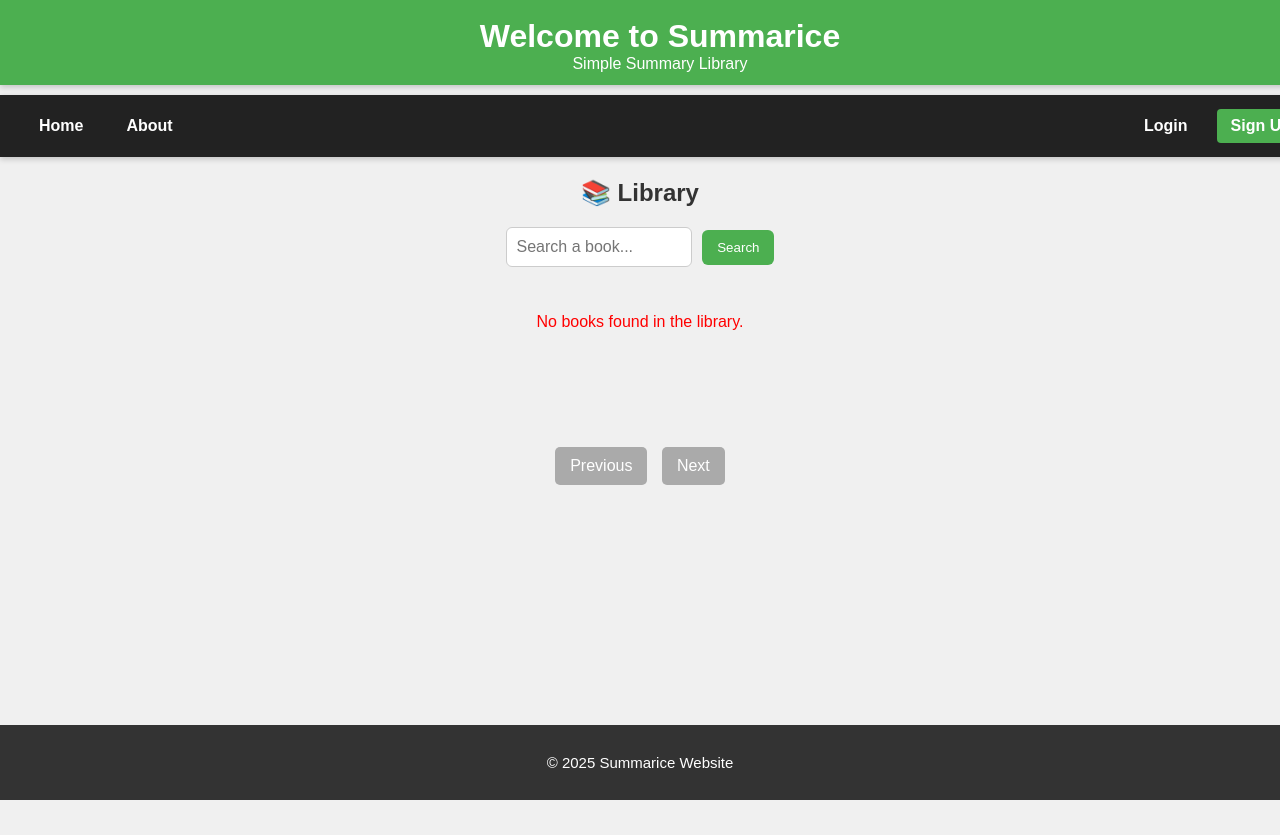
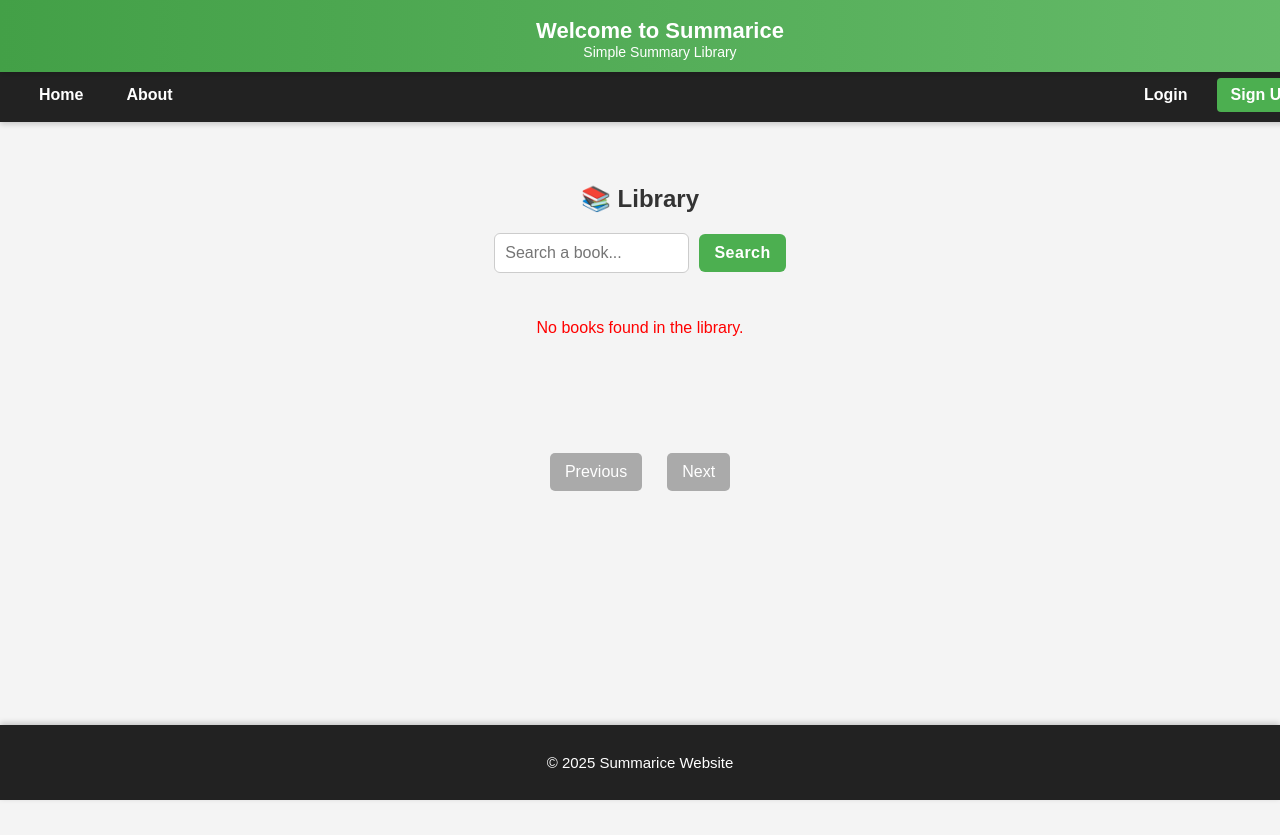
Before and after one commit to GHav1/summarice, a PHP site: page /book_library.php in a window 1280 px wide. Before the commit the page ends 800 px from the top, so only its background shows below. Run offline with PHP 8.4, Linux system fonts and the light colour scheme.

Commit message:
Update styles.css

```diff
--- a/summarice/styles.css
+++ b/summarice/styles.css
@@ -3,57 +3,68 @@ html, body {
     height: 100%;
     margin: 0;
     padding: 0;
+    box-sizing: border-box;
 }
 
 body {
     font-family: Arial, sans-serif;
-    background-color: #f0f0f0;
+    background-color: #f4f4f4;
     color: #333;
     display: flex;
     flex-direction: column;
+    min-height: 100vh;
+    margin: 0;
+    padding-top: 125px; /* header (≈65px) + navbar (≈60px) */
+    padding-bottom: 100px; /* footer */
+    overflow-x: hidden;
 }
 
 /* ---------- Header ---------- */
 header {
-    background-color: #4CAF50;
+    position: fixed;
+    top: 0;
+    left: 0;
+    width: 100%;
+    background: linear-gradient(90deg, #43a047, #66bb6a);
     color: white;
-    padding: 15px;
     text-align: center;
+    padding: 12px 0;
+    z-index: 1000;
+    box-shadow: 0 2px 6px rgba(0, 0, 0, 0.2);
+}
+
+header h1 {
+    margin: 0;
+    font-size: 22px;
+}
+
+header p {
+    margin: 3px 0 0 0;
+    font-size: 14px;
 }
 
 /* ---------- Navigation Bar ---------- */
-
-/* Default navbar style for all pages */
-nav {
-    background-color: #333;
-    overflow: hidden;
-    padding: 18px 30px;
+.navbar {
+    position: fixed;
+    top: 68px; /* directly below header */
+    left: 0;
+    width: 100%;
+    background-color: #222;
+    color: white;
     display: flex;
     align-items: center;
-    justify-content: flex-start;
+    justify-content: space-between;
+    padding: 10px 25px;
+    z-index: 999;
+    box-shadow: 0 2px 6px rgba(0, 0, 0, 0.2);
 }
 
-/* Navbar with left and right sections (used on all main pages) */
-nav.navbar {
-    display: flex;
-    align-items: center;
-    /* keep left items left; .nav-right will push itself to the right using margin-left:auto */
-}
-
-/* Left/right containers */
 .nav-left,
 .nav-right {
     display: flex;
     align-items: center;
 }
 
-/* Use auto margin to push .nav-right to the far right — works even if .nav-right is empty */
-.nav-right {
-    margin-left: auto;
-}
-
-/* Nav link styles */
-nav a,
 .nav-left a,
 .nav-right a {
     color: white;
@@ -62,176 +73,179 @@ nav a,
     font-size: 16px;
     padding: 8px 14px;
     border-radius: 4px;
-    display: inline-block;
     margin-right: 15px;
     transition: background-color 0.3s ease, color 0.3s ease;
+    white-space: nowrap;
 }
 
-/* Remove margin for last link */
-nav a:last-child,
 .nav-left a:last-child,
 .nav-right a:last-child {
     margin-right: 0;
 }
 
-/* Hover and active effects */
-nav a:hover,
 .nav-left a:hover,
 .nav-right a:hover {
     background-color: #4CAF50;
-    color: white;
 }
 
-nav a.active {
-    text-decoration: underline;
-}
-
-/* ---------- Username + Logout ---------- */
 .username {
-    color: white;
+    color: #ddd;
     font-weight: bold;
     margin-right: 15px;
 }
 
+/* ---------- Buttons (Unified) ---------- */
+button,
+.login-form button,
+.signup-form button,
+.search-container button,
 .logout-btn {
-    background-color: #dc3545;
+    background: linear-gradient(90deg, #4CAF50, #66bb6a);
     color: white;
-    padding: 8px 14px;
-    border-radius: 5px;
+    border: none;
+    padding: 10px 16px;
+    border-radius: 6px;
+    font-size: 16px;
+    font-weight: bold;
+    cursor: pointer;
     text-decoration: none;
-    font-weight: bold;
-    transition: background-color 0.3s ease;
+    display: inline-block;
+    transition: all 0.3s ease;
+    letter-spacing: 0.5px;
+    white-space: nowrap;
 }
 
+button:hover,
+.login-form button:hover,
+.signup-form button:hover,
+.search-container button:hover,
 .logout-btn:hover {
-    background-color: #c82333;
+    background: linear-gradient(90deg, #388e3c, #4caf50);
+    transform: scale(1.05);
 }
 
-/* ---------- Page Content Centering ---------- */
+/* Logout button override */
+.logout-btn {
+    background: linear-gradient(90deg, #e53935, #ef5350);
+}
+.logout-btn:hover {
+    background: linear-gradient(90deg, #c62828, #e53935);
+    transform: scale(1.05);
+}
+
+/* ---------- Main Content ---------- */
 main {
     flex: 1;
-    padding: 40px 20px;
-    min-height: 70vh;
     display: flex;
     flex-direction: column;
+    align-items: center;
+    justify-content: flex-start;
+    padding: 40px 20px;
+    text-align: center;
+    min-height: calc(100vh - 250px);
+}
+
+/* ---------- Library Section ---------- */
+.library-section {
+    width: 100%;
+    max-width: 900px;
+    margin: 0 auto;
+}
+
+.search-container {
+    margin-top: 20px;
+    margin-bottom: 30px;
+}
+
+.search-container form {
+    display: flex;
     justify-content: center;
     align-items: center;
-    text-align: center;
+    gap: 10px;
+    flex-wrap: wrap;
 }
 
-main section {
-    max-width: 800px;
+.search-container input[type="text"] {
+    width: 60%;
+    padding: 10px;
+    border-radius: 6px;
+    border: 1px solid #ccc;
+    font-size: 15px;
+    transition: border-color 0.3s ease;
 }
 
-main h2,
-main p {
-    text-align: center;
+.search-container input[type="text"]:focus {
+    border-color: #4CAF50;
+    outline: none;
 }
 
-/* ---------- Login Page Styling ---------- */
-.login-section {
-    background-color: #ffffff;
-    padding: 2em;
-    border-radius: 12px;
-    box-shadow: 0 4px 15px rgba(0, 0, 0, 0.15);
-    width: 100%;
-    max-width: 400px;
-    text-align: left;
-    margin-top: 40px;
+/* Book Cards */
+.book-list {
+    display: flex;
+    flex-direction: column;
+    gap: 20px;
+    margin-bottom: 120px;
 }
 
-main.login-page {
-    align-items: center;
-    justify-content: center;
+.book-item {
+    background-color: white;
+    border-radius: 10px;
+    padding: 20px;
+    box-shadow: 0 2px 10px rgba(0, 0, 0, 0.1);
+    text-align: left;
+    width: 100%;
+    max-width: 800px;
+    margin: 0 auto;
+    word-wrap: break-word;
+    box-sizing: border-box;
+    transition: transform 0.2s ease, box-shadow 0.2s ease;
 }
 
-.login-section h2 {
-    text-align: center;
-    margin-bottom: 10px;
+/*.book-item:hover {
+    transform: translateY(-3px);
+    box-shadow: 0 4px 16px rgba(0, 0, 0, 0.2);
+}*/
+
+/* ---------- Login & Signup Pages ---------- */
+main.login-page,
+main.signup-page {
+    justify-content: center;
+    align-items: center;
+    min-height: calc(100vh - 260px);
+    padding: 20px;
 }
 
-.login-section p {
-    text-align: center;
-    color: #555;
-    margin-bottom: 20px;
-}
-
-.login-form input[type="text"],
-.login-form input[type="password"] {
-    width: 100%;
-    padding: 10px;
-    margin-top: 5px;
-    margin-bottom: 15px;
-    border: 1px solid #ccc;
-    border-radius: 6px;
-    font-size: 15px;
-}
-
-.login-form button {
-    width: 100%;
-    background-color: #4CAF50;
-    color: white;
-    padding: 10px;
-    border: none;
-    border-radius: 6px;
-    cursor: pointer;
-    font-size: 16px;
-    transition: background-color 0.3s ease;
-}
-
-.login-form button:hover {
-    background-color: #45a049;
-}
-
-.signup-text {
-    text-align: center;
-    margin-top: 15px;
-}
-
-.signup-text a {
-    color: #4CAF50;
-    text-decoration: none;
-}
-
-.signup-text a:hover {
-    text-decoration: underline;
-}
-
-.error-message {
-    color: red;
-    text-align: center;
-    margin-bottom: 10px;
-    font-weight: bold;
-}
-
-/* ---------- Signup Page Styling ---------- */
+.login-section,
 .signup-section {
-    background-color: #ffffff;
+    background-color: #fff;
     padding: 2em;
     border-radius: 12px;
     box-shadow: 0 4px 15px rgba(0, 0, 0, 0.15);
     width: 100%;
     max-width: 450px;
     text-align: left;
-    margin-top: 40px;
 }
 
-main.signup-page {
-    align-items: center;
-    justify-content: center;
-}
-
+.login-section h2,
 .signup-section h2 {
     text-align: center;
     margin-bottom: 10px;
 }
 
+.login-section p,
 .signup-section p {
     text-align: center;
     color: #555;
     margin-bottom: 20px;
 }
 
+.login-form label,
+.signup-form label {
+    font-weight: bold;
+}
+
+.login-form input[type="text"],
+.login-form input[type="password"],
 .signup-form input[type="text"],
 .signup-form input[type="password"],
 .signup-form input[type="email"] {
@@ -242,54 +256,65 @@ main.signup-page {
     border: 1px solid #ccc;
     border-radius: 6px;
     font-size: 15px;
+    transition: border-color 0.3s ease;
 }
 
-.signup-form button {
-    width: 100%;
-    background-color: #4CAF50;
-    color: white;
-    padding: 10px;
-    border: none;
-    border-radius: 6px;
-    cursor: pointer;
-    font-size: 16px;
-    transition: background-color 0.3s ease;
+.login-form input:focus,
+.signup-form input:focus {
+    border-color: #4CAF50;
+    outline: none;
 }
 
-.signup-form button:hover {
-    background-color: #45a049;
-}
-
-.signup-section .login-text {
+.signup-text,
+.login-text {
     text-align: center;
     margin-top: 15px;
 }
 
-.signup-section .login-text a {
+.signup-text a,
+.login-text a {
     color: #4CAF50;
     text-decoration: none;
+    font-weight: bold;
 }
 
-.signup-section .login-text a:hover {
+.signup-text a:hover,
+.login-text a:hover {
     text-decoration: underline;
+}
+
+.success-message {
+    color: #28a745;
+    text-align: center;
+    font-weight: bold;
+    margin-bottom: 10px;
+}
+
+.error-message {
+    color: #dc3545;
+    text-align: center;
+    font-weight: bold;
+    margin-bottom: 10px;
 }
 
 /* ---------- Footer ---------- */
 footer {
-    background-color: #333;
+    position: fixed;
+    bottom: 0;
+    left: 0;
+    width: 100%;
+    background-color: #222;
     color: white;
     text-align: center;
     padding: 14px 0;
-    width: 100%;
-    position: relative;
-    bottom: 0;
     font-size: 15px;
+    box-shadow: 0 -2px 6px rgba(0, 0, 0, 0.2);
+    z-index: 1000;
 }
 
 /* ---------- Responsive ---------- */
 @media (max-width: 600px) {
-    nav,
-    nav.navbar {
+    .navbar {
         flex-direction: column;
         text-align: center;
         padding: 12px 0;
@@ -297,21 +322,55 @@ footer {
 
     .nav-right {
         margin-top: 10px;
-        margin-left: 0; /* reset for mobile */
+        margin-left: 0;
     }
 
-    nav a,
     .nav-left a,
     .nav-right a {
         margin: 8px 0;
         font-size: 15px;
     }
 
-    .logout-btn {
-        padding: 6px 12px;
-    }
-
     main {
         padding: 20px;
     }
+
+    .book-item {
+        max-width: 100%;
+    }
+
+    .search-container input[type="text"] {
+        width: 80%;
+    }
 }
+
+/* ---------- Pagination Buttons ---------- */
+.pagination {
+    display: flex;
+    justify-content: center;
+    align-items: center;
+    gap: 15px;
+    margin: 30px 0 100px 0;
+}
+
+.page-btn {
+    background: linear-gradient(90deg, #4CAF50, #66bb6a);
+    color: white;
+    padding: 10px 20px;
+    border-radius: 8px;
+    text-decoration: none;
+    font-weight: bold;
+    font-size: 16px;
+    box-shadow: 0 3px 6px rgba(0, 0, 0, 0.15);
+    transition: all 0.3s ease;
+}
+
+.page-btn:hover {
+    background: linear-gradient(90deg, #388e3c, #4CAF50);
+    transform: scale(1.05);
+    box-shadow: 0 4px 10px rgba(0, 0, 0, 0.25);
+}
+
+.page-btn:active {
+    transform: scale(0.97);
+}
```
